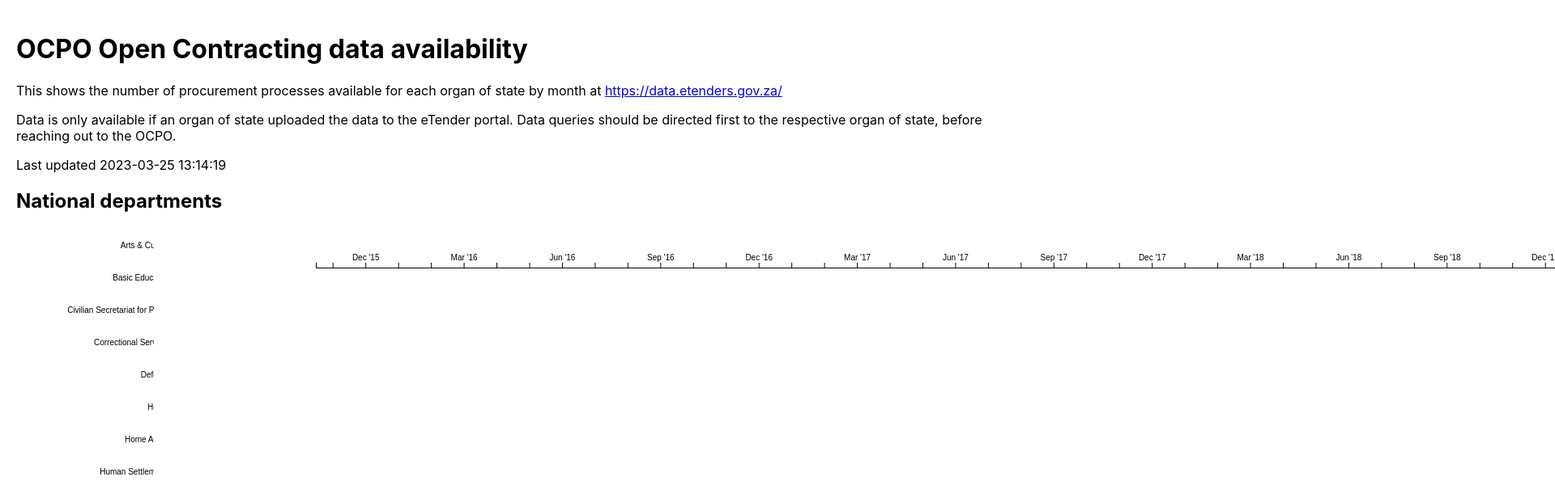
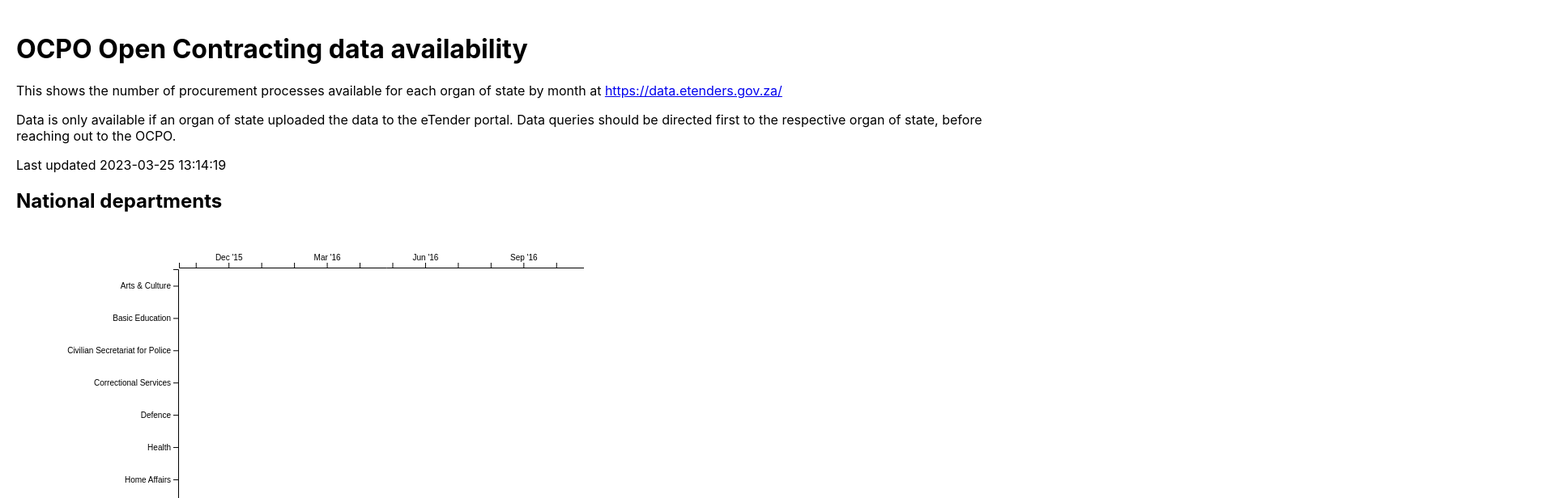
Before and after one commit to vulekamali/assess-ocds-data, a React (Create React App) app in the folder assess-ocds-frontend/: page / in a window 1280 px wide. Shown: the top 616 px of the page at 81% size, 1920 px wide, since content can reach past the window. Built offline with nearby package versions, Linux system fonts and the light colour scheme.

Commit message:
Fix positioning of everything except tooltip

```diff
--- a/assess-ocds-frontend/src/App.css
+++ b/assess-ocds-frontend/src/App.css
@@ -35,4 +35,5 @@ body {
 .horizontalScrollContainer {
   position: absolute;
   top: 0px;
+  overflow: auto;
 }
--- a/assess-ocds-frontend/src/Heapmap.js
+++ b/assess-ocds-frontend/src/Heapmap.js
@@ -34,13 +34,13 @@ export default function Heatmap({ data, rowKey, colKey, valKey }) {
       const svg = container.style("height", `${height}px`)
         .select(".horizontalScrollContainer")
         .style("width", "500px")
-        .style("left", `${yAxisWidth}px`)
+        .style("left", `${yAxisWidth + margin + 1}px`)
         .select("svg.main")
-        .attr("width", width)
-        .attr("height", height);
+        .attr("width", plotWidth)
+        .attr("height", plotHeight + xAxisHeight*2);
 
       const plotArea = svg.select(".plot-area")
-        .attr("transform", `translate(${margin + yAxisWidth}, 0)`);
+        .attr("transform", `translate(0, 0)`);
 
       // Build x band scale to determine square layout
       const xBand = d3.scaleBand()
@@ -59,7 +59,6 @@ export default function Heatmap({ data, rowKey, colKey, valKey }) {
         .attr("width", plotWidth)
         .attr("height", xAxisHeight + margin)
         .style("top", "0px")
-        .style("left", `${margin + yAxisWidth}px`)
         .select(".x-axis.top")
         .attr("transform", `translate(0, ${xAxisHeight - 2 + margin})`)
         .call(d3.axisTop(xBand)
@@ -74,7 +73,7 @@ export default function Heatmap({ data, rowKey, colKey, valKey }) {
 
       // Create x axis at the bottom
       svg.select(".x-axis.bottom")
-        .attr("transform", `translate(${margin + yAxisWidth}, ${plotHeight})`)
+        .attr("transform", `translate(0, ${plotHeight})`)
         .call(d3.axisBottom(xBand)
           .tickFormat(xAxisTickFormat)
         );
@@ -86,8 +85,10 @@ export default function Heatmap({ data, rowKey, colKey, valKey }) {
         .padding(0.05);
       container.select(".yAxisContainer")
         .select("svg")
-        .attr("width", yAxisWidth)
+        .attr("width", margin + yAxisWidth + 2)
         .attr("height", height)
+        .style("position", "relative")
+        .style("top", `${xAxisHeight + margin}px`)
         .select(".y-axis")
         .call(d3.axisLeft(y))
         .attr("transform", `translate(${margin + yAxisWidth}, 0)`);
```
